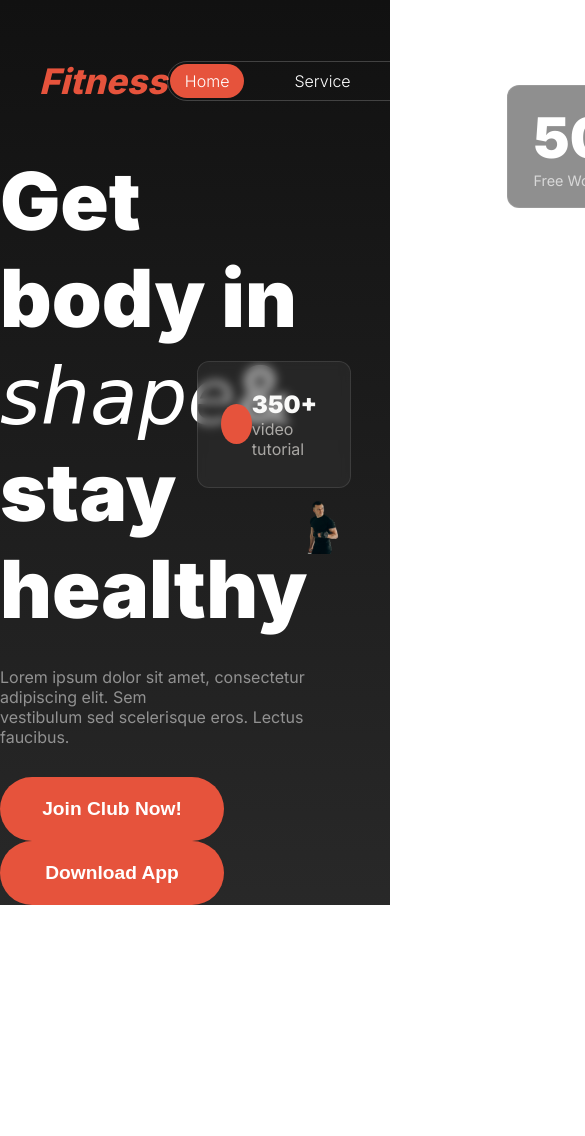
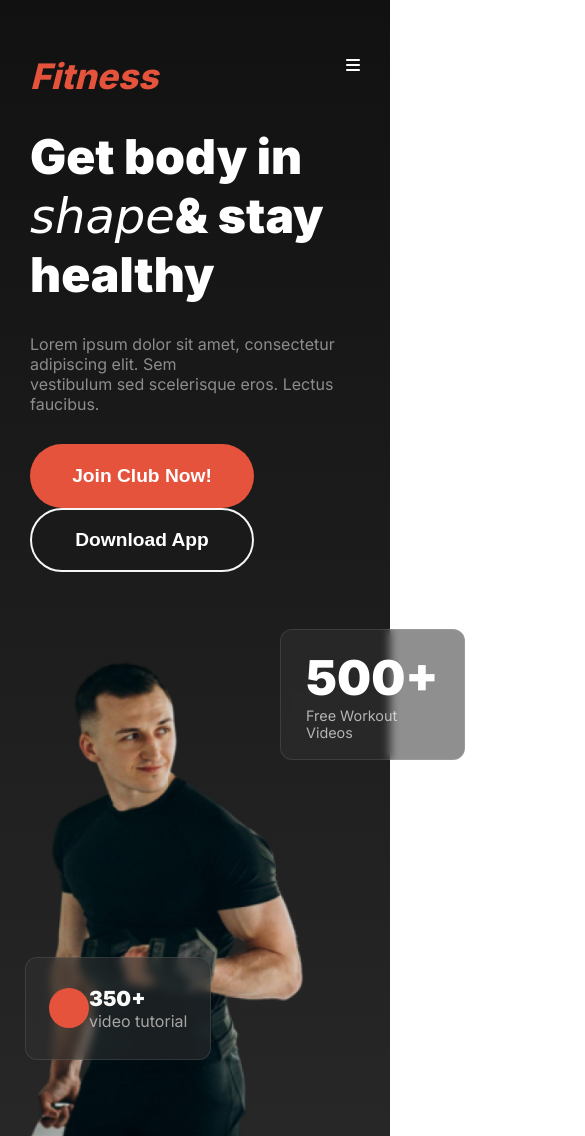
Before and after one commit to Imamasharmeen/B10A2-versatile-ui, a plain HTML site: page index.html in a window 390 px wide. Shown: the top 1136 px of the page, 585 px wide, since content can reach past the window. Before the commit the page ends 905 px from the top, so only its background shows below. Drawn offline with Linux system fonts and the light colour scheme.

Commit message:
Header section done and made it responsive

```diff
--- a/index.html
+++ b/index.html
@@ -20,7 +20,7 @@
         </nav>
         <div class="mobile-responsive">
             <h3 class="brand-name">Fitness</h3>
-            <p><i class="fa-solid fa-bars"></i></p>
+            <p style="color: white;"><i class="fa-solid fa-bars"></i></p>
         </div>
         <div class="banner-section">
             <div class="banner-content">
@@ -28,7 +28,7 @@
 
                 <p class="banner-description">Lorem ipsum dolor sit amet, consectetur adipiscing elit. Sem<br> vestibulum sed scelerisque eros. Lectus faucibus.</p>
                 <button class="button">Join Club Now!</button>
-                <button class="button">Download App</button>
+                <button class="button-2">Download App</button>
             </div>
 
             <div class="banner-img">
--- a/style.css
+++ b/style.css
@@ -83,7 +83,7 @@ body {
 
 span {
     font-family: "Allura", cursive;
-    font-size: 78px;
+    font-size: 5rem;
     font-weight: 500;
     font-style: italic;
 }
@@ -106,6 +106,16 @@ span {
     font-weight: 600;
 
 }
+.button-2{
+    width: 14rem;
+    height: 4rem;
+    border-radius: 42px;
+    border: 2px solid whitesmoke;
+    color: rgb(255, 255, 255);
+    background-color: #1A1A1A;
+    font-size: 1.2rem;
+    font-weight: 600;
+}
 
 .banner-img {
     width: 30%;
@@ -115,6 +125,7 @@ span {
 
 .banner-img img {
     width: 100%;
+    padding: 20px;
 }
 
 .tutorial-1 {
@@ -173,3 +184,64 @@ span {
     font-size: .9rem;
     font-weight: 400;
 }
+/*responsive for small device*/
+@media screen and (max-width: 576px){
+    .header-section{
+        padding: 55px 30px 50px;
+    }
+    .nav-container{
+        display: none;
+    }
+    .mobile-responsive {
+        display: flex;
+        justify-content: space-between;
+    }
+    .banner-section {
+        flex-direction: column;
+    }
+    .banner-title, span {
+        font-size: 3rem;
+        padding-top: 30px;
+
+    }
+    .banner-img {
+        width: 100%;
+        position: relative;
+        padding-top: 50px;
+    }
+
+    .banner-img img {
+        width: 90%;
+    }
+    .tutorial-1{
+        bottom: 100px;
+        left: 20px;
+    }
+    .tutorial-1 p {
+        color: rgb(250, 250, 249);
+        font-size: 1.3rem;
+        font-weight: 900;
+    }
+
+    .tutorial-1 h4 {
+        color: rgba(239, 237, 232, 0.65);
+        font-size: 1rem;
+        font-weight: 400;
+    }
+    .tutorial-2{
+        bottom: 400px;
+        left: 275px;
+    }
+    .tutorial-2 h4 {
+        color: rgb(255, 255, 255);
+        font-size: 3rem;
+        font-weight: 900;
+    }
+
+    .tutorial-2 p {
+        color: rgba(255, 255, 255, 0.65);
+        font-size: .9rem;
+        font-weight: 400;
+    }
+
+}
```
